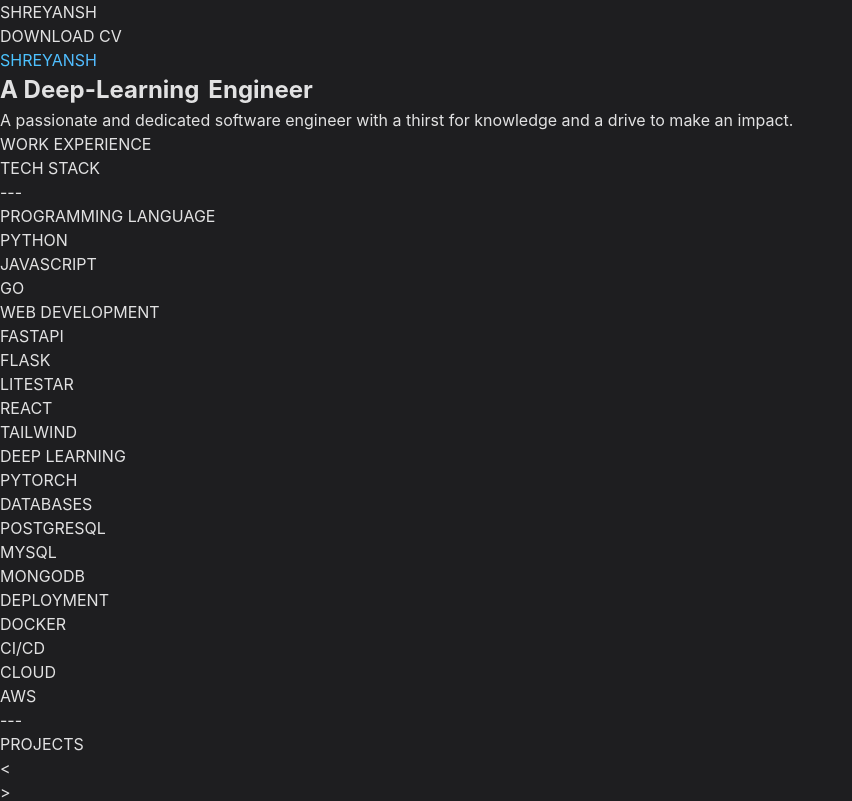
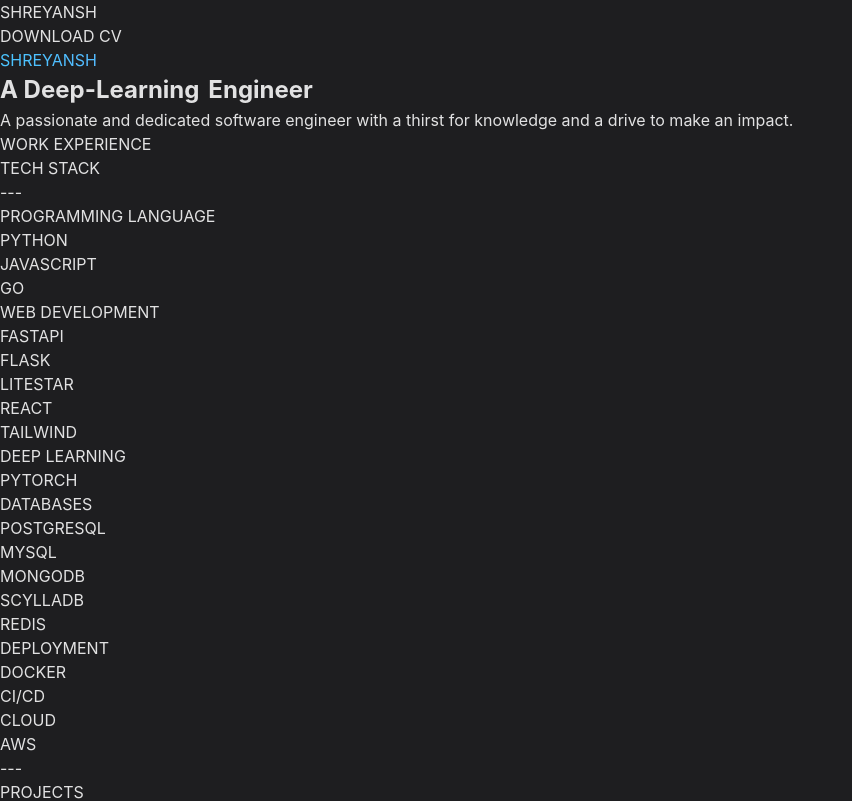
Before and after one commit to shregar1/portfolio, a React (Vite) app: page / in a window 1280 px wide. Shown: the top 801 px of the page, without its empty margins (0-852 px from the left). Built offline with nearby package versions, Linux system fonts and the light colour scheme.

Commit message:
intial setup

```diff
--- a/src/App.jsx
+++ b/src/App.jsx
@@ -45,7 +45,7 @@
     },
     {
       title: "DATABASES",
-      technologies: ["POSTGRESQL", "MYSQL", "MONGODB"],
+      technologies: ["POSTGRESQL", "MYSQL", "MONGODB", "SCYLLADB", "REDIS"],
     },
     {
       title: "DEPLOYMENT",
```
